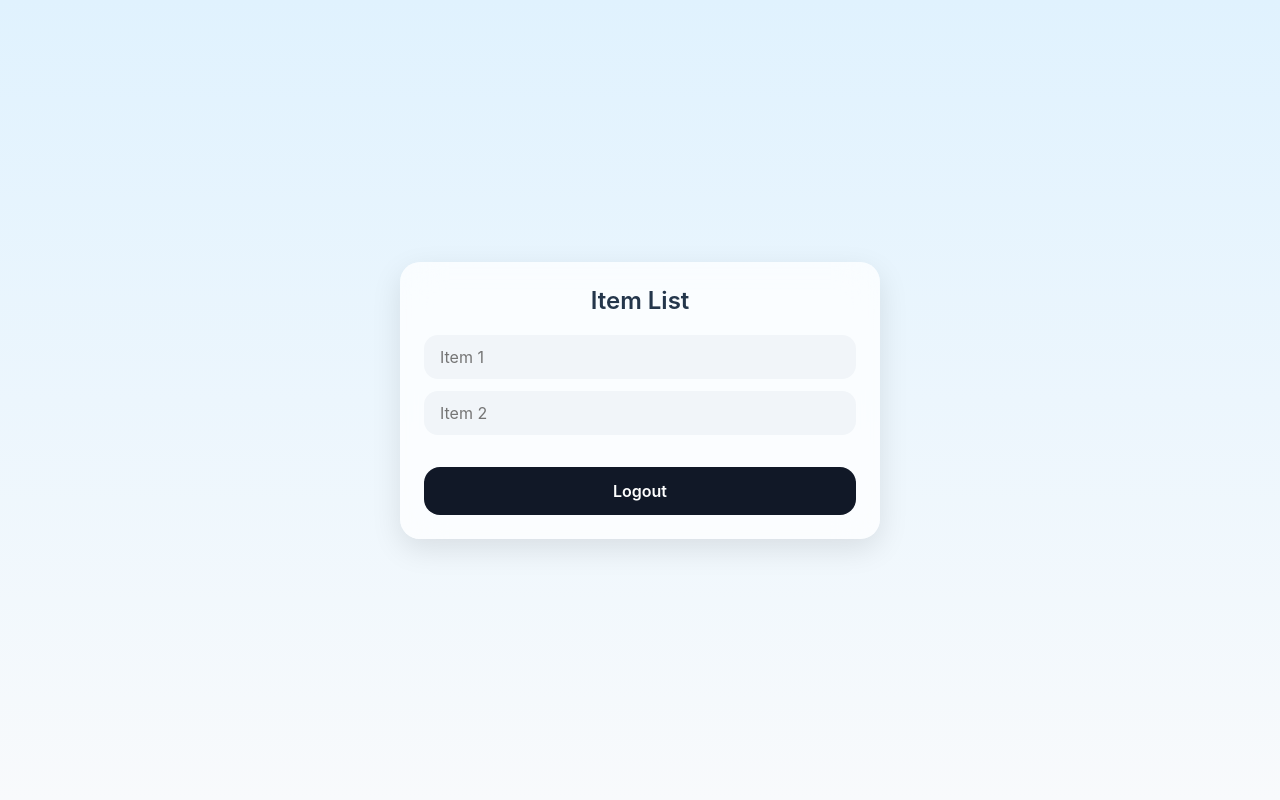
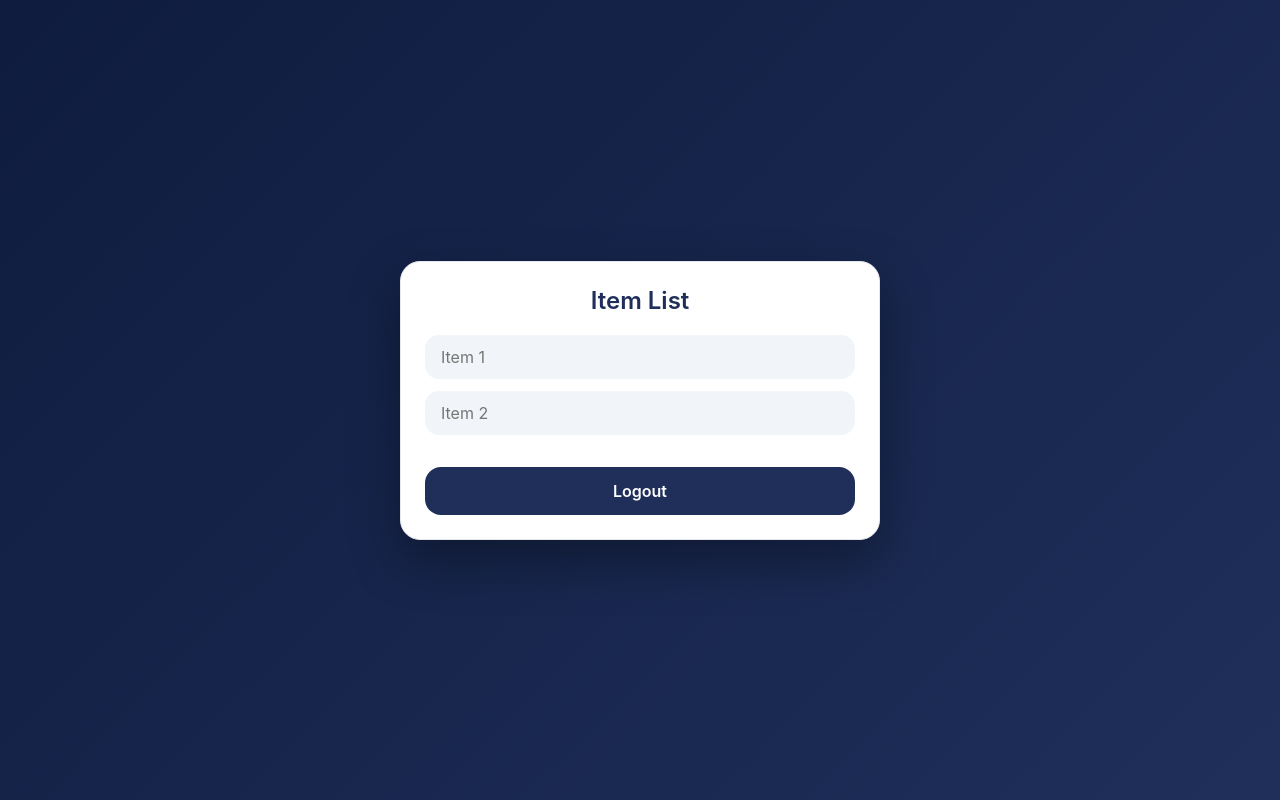
Before and after one commit to hinatashoyo2628-cyber/guard-app, a React (Create React App) app in the folder employee-web/: page /dashboard in a window 1280 px wide. Built offline with nearby package versions, Linux system fonts and the light colour scheme; no server answers; the database is empty; sample sign-in values are in the browser's storage.

Commit message:
change form bg

```diff
--- a/employee-web/src/pages/styles/Form.css
+++ b/employee-web/src/pages/styles/Form.css
@@ -1,49 +1,55 @@
-/* 🌈 Background */
+/* 🌈 BACKGROUND */
 .form-container {
   min-height: 100vh;
   display: flex;
   justify-content: center;
   align-items: center;
-  background: linear-gradient(180deg, #e0f2fe, #f8fafc);
   padding: 16px;
+
+  /* 🔥 Dark gradient (same as login) */
+  background: linear-gradient(135deg, #0f1c3f, #1f2f5a);
 }
 
-/* 📦 Card */
+/* 📦 CARD (WHITE CLEAN) */
 .form-card {
   width: 100%;
   max-width: 420px;
-  background: rgba(255, 255, 255, 0.75);
-  backdrop-filter: blur(20px);
+  background: #ffffff; /* ✅ keep white */
   border-radius: 20px;
   padding: 24px;
-  box-shadow: 0 10px 30px rgba(0,0,0,0.1);
+
+  box-shadow: 0 20px 50px rgba(0, 0, 0, 0.35);
+  border: 1px solid #e5e7eb;
 }
 
-/* Title */
+/* TITLE */
 .form-card h2 {
   text-align: center;
   margin-bottom: 20px;
   font-weight: 600;
-  color: #24364B;
+  color: #1f2f5a; /* 🔥 match bg theme */
 }
 
-/* 👤 USER BAR (UPDATED) */
+/* 👤 USER BAR */
 .user-bar {
   display: flex;
   gap: 10px;
   margin-bottom: 16px;
-  flex-wrap: wrap; /* 🔥 allows Position to wrap nicely */
+  flex-wrap: wrap;
 }
 
-/* 📦 Individual boxes */
+/* 📦 USER BOX */
 .user-box {
-  flex: 1 1 30%; /* 🔥 supports 3 items */
-  min-width: 110px; /* prevents squish */
-  background: #ffffff;
+  flex: 1 1 30%;
+  min-width: 110px;
+
+  background: #f8fafc;
   border-radius: 14px;
   padding: 12px 14px;
+
+  border: 1px solid #e5e7eb;
   box-shadow: 0 4px 10px rgba(0,0,0,0.05);
-  border: 1px solid #e5e7eb;
+
   transition: 0.2s ease;
 }
 
@@ -51,14 +57,14 @@
   transform: translateY(-2px);
 }
 
-/* Label */
+/* LABEL */
 .label {
   font-size: 11px;
   color: #6b7280;
   margin-bottom: 2px;
 }
 
-/* Value */
+/* VALUE */
 .value {
   font-size: 14px;
   font-weight: 600;
@@ -66,102 +72,120 @@
   word-break: break-word;
 }
 
-/* Swipe container */
+/* SWIPE */
 .swipe-container {
   position: relative;
   margin-bottom: 12px;
 }
 
-/* Row */
+/* ROW */
 .item-row {
   display: flex;
   align-items: center;
   gap: 10px;
 }
 
-/* Input */
+/* INPUT */
 .item-row input {
   flex: 1;
   height: 44px;
   padding: 0 14px;
   border-radius: 14px;
   border: 2px solid transparent;
+
   background: #f1f5f9;
   font-size: 16px;
+
   transition: all 0.2s ease;
 }
 
-/* Focus */
+/* FOCUS */
 .item-row input:focus {
   outline: none;
   background: #ffffff;
-  border: 2px solid #7FA6B6; /* 🔥 MobileCare accent */
-  box-shadow: 0 0 0 3px rgba(127, 166, 182, 0.2);
+  border: 2px solid #3b82f6; /* 🔥 modern blue */
+  box-shadow: 0 0 0 3px rgba(59, 130, 246, 0.2);
 }
 
-/* Locked */
+/* LOCKED */
 .item-row input[readonly] {
   background: #e5e7eb;
   color: #6b7280;
 }
 
-/* Add button */
+/* ➕ ADD BUTTON */
 .icon-btn {
   width: 44px;
   height: 44px;
   border-radius: 12px;
   border: none;
-  background: #24364B; /* 🔥 brand color */
+
+  background: #1f2f5a; /* 🔥 match bg */
   color: white;
+
   display: flex;
   align-items: center;
   justify-content: center;
+
   transition: 0.2s;
+}
+
+.icon-btn:hover {
+  background: #162347;
 }
 
 .icon-btn:active {
   transform: scale(0.9);
 }
 
-/* 🗑️ Delete button */
+/* 🗑️ DELETE */
 .swipe-delete {
   width: 44px;
   height: 44px;
   border-radius: 12px;
   border: none;
+
   background: #ef4444;
   color: white;
+
   display: flex;
   align-items: center;
   justify-content: center;
 }
 
-/* Logout */
+/* LOGOUT */
 .logout-btn {
   width: 100%;
   margin-top: 20px;
   padding: 14px;
   border-radius: 16px;
   border: none;
-  background: #111827;
+
+  background: #1f2f5a; /* 🔥 match theme */
   color: white;
+
   font-size: 16px;
   font-weight: 600;
+
   transition: 0.2s;
+}
+
+.logout-btn:hover {
+  background: #162347;
 }
 
 .logout-btn:active {
   transform: scale(0.97);
 }
 
-/* 📱 MOBILE OPTIMIZATION */
+/* 📱 MOBILE */
 @media (max-width: 480px) {
   .form-card {
     padding: 18px;
   }
 
   .user-box {
-    flex: 1 1 100%; /* 🔥 stack on small screens */
+    flex: 1 1 100%;
   }
 
   .item-row input {
```
